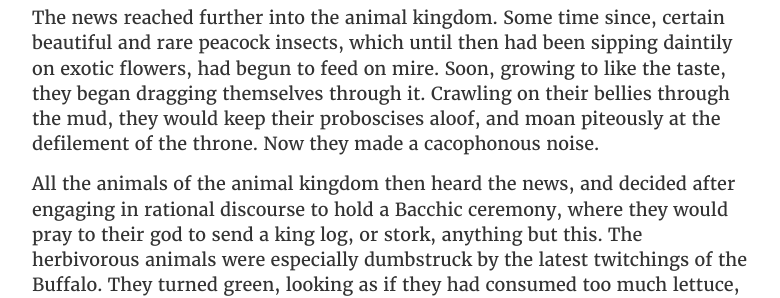
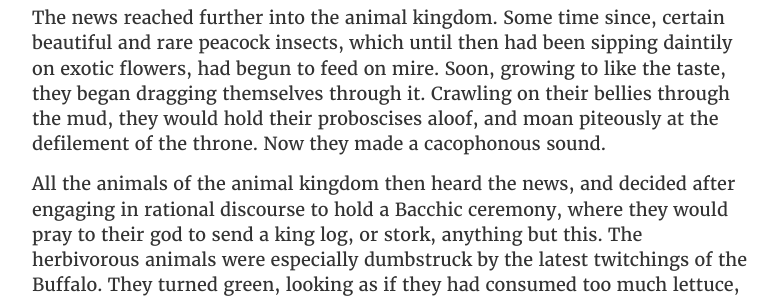
Before and after one commit to GabeHess/GabeHess.github.io, a Jekyll site: the page built from _posts/2020-6-12-satire-written-during-a-time-of-peace.md, in a window 1280 px wide and 900 px high, scrolled down 1963 px. Shown: the part 254-552 px from the top of the window, without its empty margins (248-1028 px from the left). Built offline with Jekyll 4.4.1, drawn with Linux system fonts in a browser that asks for light colours; some web fonts are replaced; comment, search, counter and statistics services are not loaded.

Commit message:
Edit post

```diff
--- a/_posts/2020-6-12-satire-written-during-a-time-of-peace.md
+++ b/_posts/2020-6-12-satire-written-during-a-time-of-peace.md
@@ -28,7 +28,7 @@
 
 Then tripped along four lovely dryads. They were outraged, and reduced by their outrage to the rhetorical condition of parrots. The Turtle quietly made a note to self to have these nympholepts removed from office at the first possible opportunity.
 
-The news reached further into the animal kingdom. Some time since, certain beautiful and rare peacock insects, which until then had been sipping daintily on exotic flowers, had begun to feed on mire. Soon, growing to like the taste, they began dragging themselves through it. Crawling on their bellies through the mud, they would keep their proboscises aloof, and moan piteously at the defilement of the throne. Now they made a cacophonous noise.
+The news reached further into the animal kingdom. Some time since, certain beautiful and rare peacock insects, which until then had been sipping daintily on exotic flowers, had begun to feed on mire. Soon, growing to like the taste, they began dragging themselves through it. Crawling on their bellies through the mud, they would hold their proboscises aloof, and moan piteously at the defilement of the throne. Now they made a cacophonous sound.
 
 All the animals of the animal kingdom then heard the news, and decided after engaging in rational discourse to hold a Bacchic ceremony, where they would pray to their god to send a king log, or stork, anything but this. The herbivorous animals were especially dumbstruck by the latest twitchings of the Buffalo. They turned green, looking as if they had consumed too much lettuce, and cried out, “Enough is enough!” This Buffalo, this Lizard, and this Turtle could no longer be tolerated. For he the former had already trampled their eco-sphere underfoot; they the latter and lattermost had aided and abetted; and now, the camel’s back was broken.
 
```
